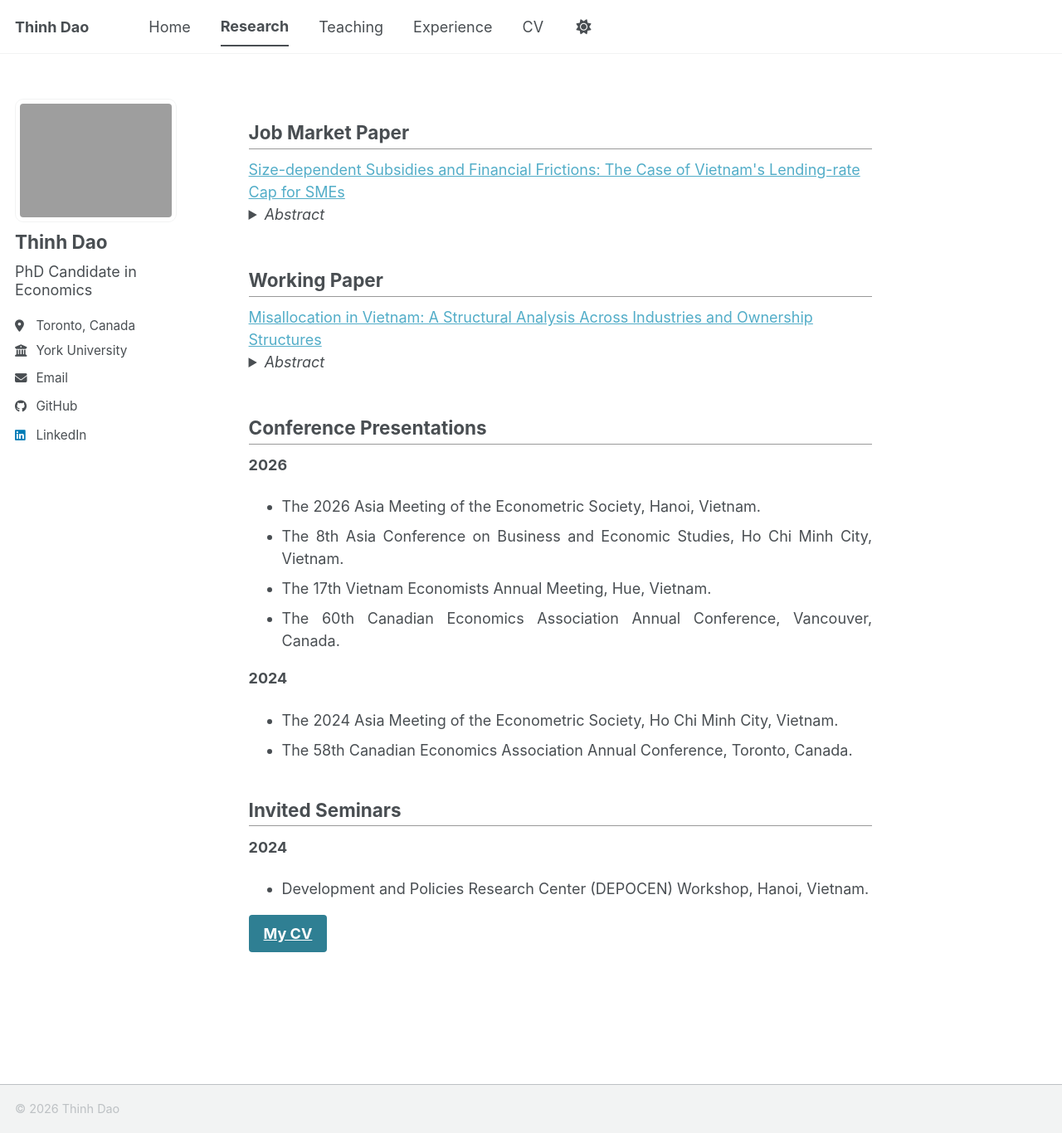
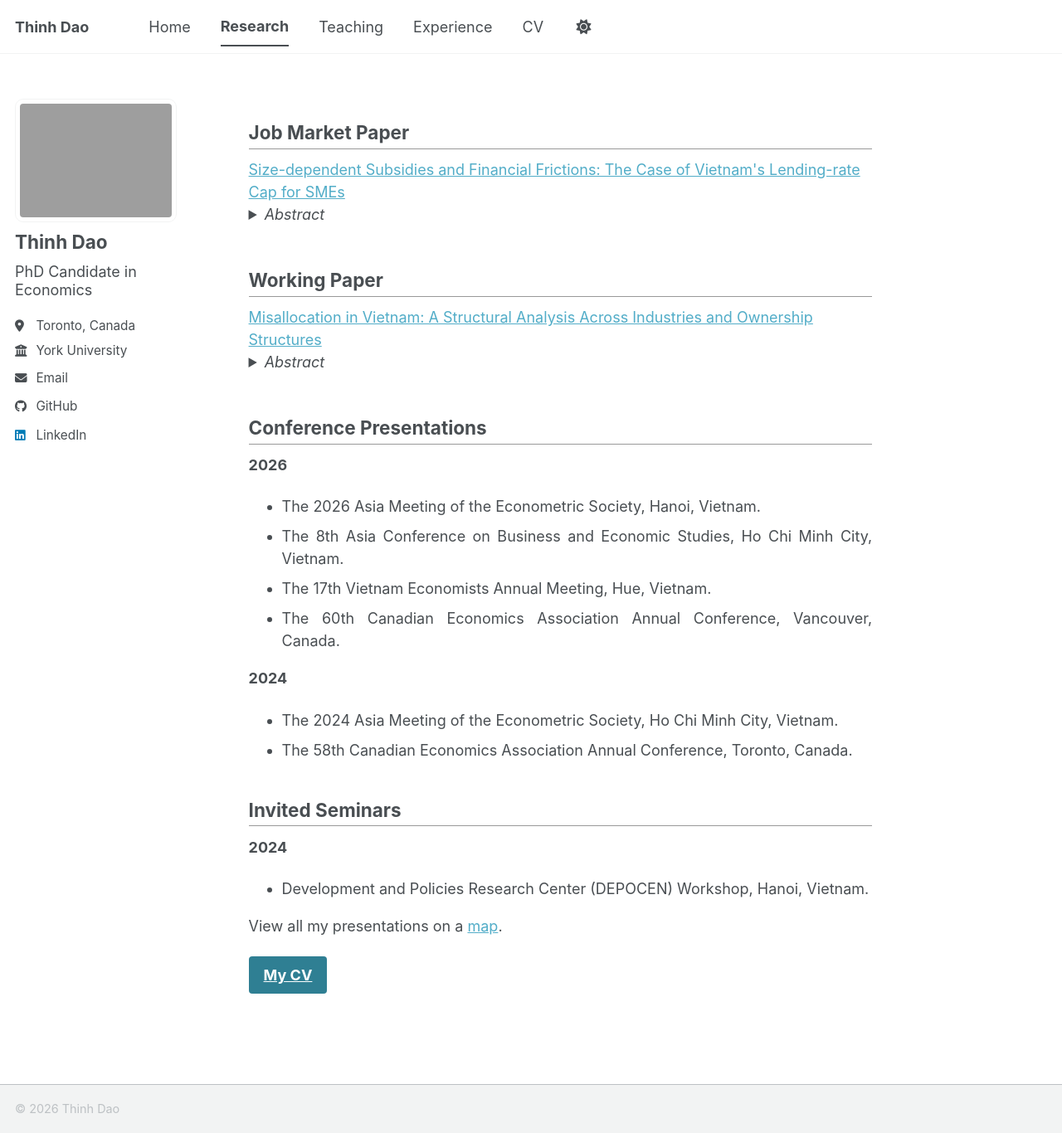
Before and after one commit to thinh-dao-econ/thinh-dao-econ.github.io, a Jekyll site: the page built from _pages/research.md, in a window 1280 px wide and 1366 px high. Shown: the whole window at 83% size. Built offline with Jekyll 4.4.1, drawn with Linux system fonts in a browser that asks for light colours; a style sheet for code colours, icons or effects is not loaded.

Commit message:
Add link to presentations map in research page
Added a link to view all presentations on the talk map.

```diff
--- a/_pages/research.md
+++ b/_pages/research.md
@@ -77,4 +77,6 @@ One or two sentences describing the project.
 
 - Development and Policies Research Center (DEPOCEN) Workshop, Hanoi, Vietnam.
 
+View all my presentations on a <a href="{{ site.baseurl }}/talkmap/map.html">map</a>.
+
 [My CV](/files/Thinh_Dao_CV.pdf){: .btn .btn--primary .btn--large target="_blank" rel="noopener noreferrer"}
```
